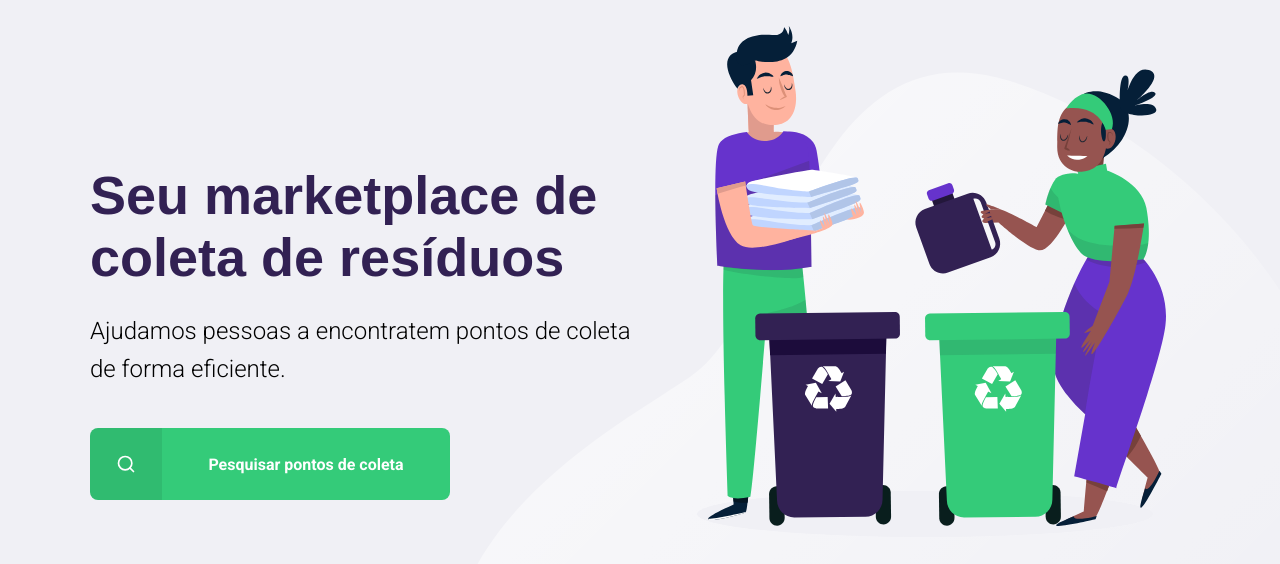
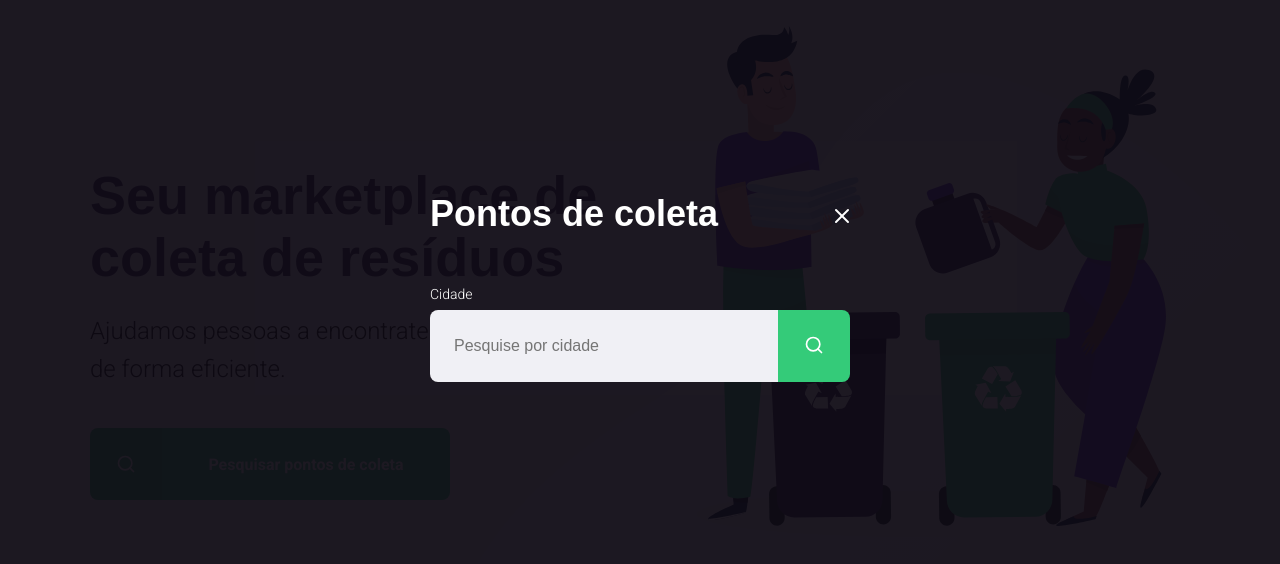
Before and after one commit to demmet/fall-from-the-stars, a plain HTML site: page index.html in a window 1280 px wide. Both pictures are taken after a click on the link "Pesquisar pontos de coleta". Shown: the part 114-678 px from the top of the page. Drawn offline with Linux system fonts and the light colour scheme.

Commit message:
Added modal to index page

```diff
--- a/index.html
+++ b/index.html
@@ -8,6 +8,7 @@
     <link href="https://fonts.googleapis.com/css2?family=Roboto:wght@300;700&Ubuntu:wght@700&display=swap" rel="stylesheet">
     <link rel="stylesheet" href="./styles/main.css">
     <link rel="stylesheet" href="./styles/home.css">
+    <link rel="stylesheet" href="./styles/modal.css">
     <link rel="stylesheet" href="./styles/responsive.css">
   </head>
   <body>
@@ -15,7 +16,7 @@
       <div class="content">
         <header>
           <img src="./assets/icons/logo.svg" alt="Logomarca">
-          <a href="#"><span></span>Cadastre um ponto de coleta</a>
+          <a href="create-point.html"><span></span>Cadastre um ponto de coleta</a>
         </header>
 
         <main>
@@ -27,5 +28,30 @@
         </main>
       </div>
     </div>
+
+    <div id="modal" class="hide">
+      <div class="content">
+        <div class="header">
+          <h1>Pontos de coleta</h1>
+          <a href="#">Fechar</a>
+        </div>
+
+        <form action="">
+          <label for="search">Cidade</label>
+          <div class="search field">
+            <input
+              type="text"
+              name="search"
+              placeholder="Pesquise por cidade"
+            >
+            <button>
+              <img src="./assets/icons/search.svg" alt="Buscar">
+            </button>
+          </div>
+        </form>
+      </div>
+    </div>
+
+    <script src="scripts/index.js"></script>
   </body>
 </html>
--- /dev/null
+++ b/scripts/index.js
@@ -0,0 +1,11 @@
+const buttonSearch = document.querySelector("#page-home main a")
+const modal = document.querySelector("#modal")
+const close = document.querySelector("#modal .header a")
+
+buttonSearch.addEventListener("click", () => {
+  modal.classList.remove("hide")
+})
+
+close.addEventListener("click", () => {
+  modal.classList.add("hide")
+})
--- /dev/null
+++ b/styles/modal.css
@@ -0,0 +1,76 @@
+#modal {
+  align-items: center;
+  background-color: #0E0A14ef;
+  display: flex;
+  justify-content: center;
+  height: 100vh;
+  position: fixed;
+  top: 0;
+  transition: 400ms;
+  width: 100vw;
+}
+
+#modal.hide {
+  display: none;
+}
+
+#modal .content {
+  color: white;
+  width: 420px;
+}
+
+#modal .header {
+  align-items: center;
+  display: flex;
+  justify-content: space-between;
+  margin-bottom: 48px;
+}
+
+#modal .header a {
+  background-image: url('../assets/icons/x.svg');
+  display: flex;
+  font-size: 0.01px;
+  height: 20px;
+  width: 20px;
+}
+
+#modal .header h1 {
+  color: white;
+  font-size: 36px;
+  line-height: 48px;
+}
+
+#modal form label {
+  display: block;
+  font-size: 14px;
+  line-height: 16px;
+  margin-bottom: 8px;
+}
+
+#modal form .field {
+  display: flex;
+}
+
+#modal form input {
+  background-color: #f0f0f5;
+  border: 0;
+  border-radius: 8px 0 0 8px;
+  color: #6c6c80;
+  flex: 1;
+  font-size: 16px;
+  outline: none;
+  padding: 16px 24px;
+}
+
+#modal form button {
+  background-color: var(--primary-color);
+  border: 0;
+  border-radius: 0 8px 8px 0;
+  cursor: pointer;
+  height: 72px;
+  width: 72px;
+}
+
+#modal form button:hover {
+  background-color: #2fb85e;
+}
```
